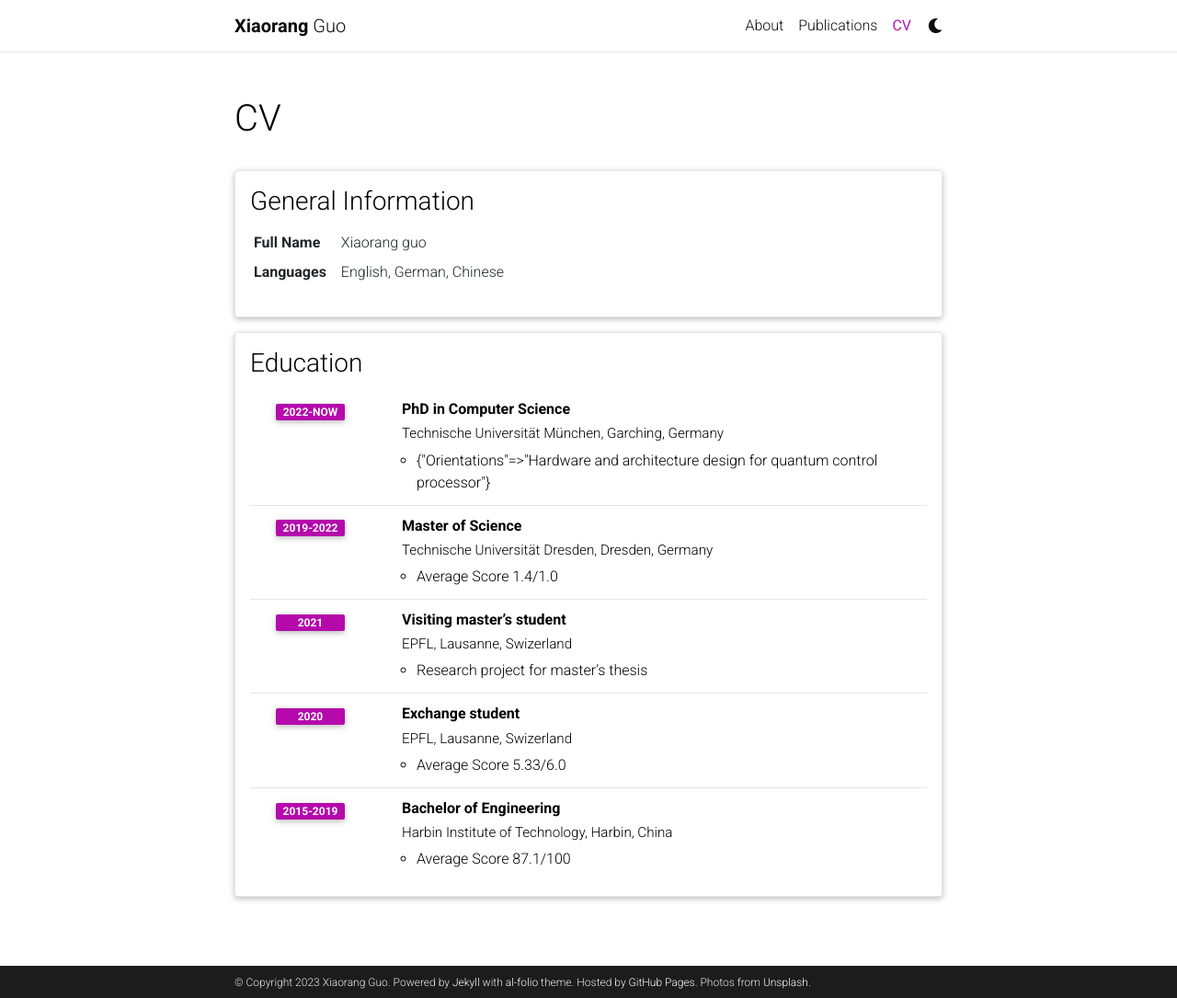
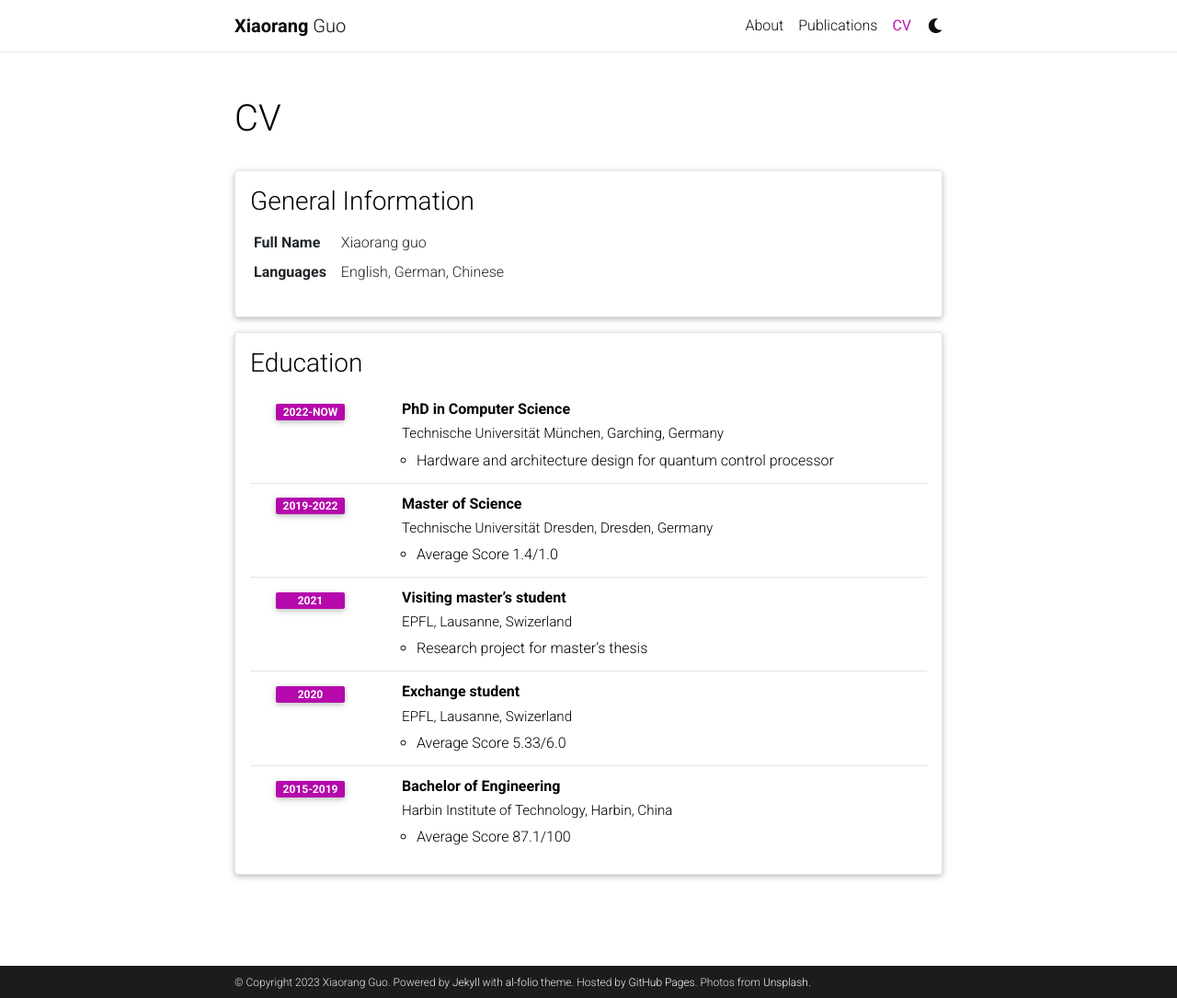
Before and after one commit to xiguo1030/xiguo1030.github.io, a Jekyll site: the page built from _pages/cv.md, in a window 1280 px wide and 1085 px high. Shown: the whole window at 92% size. Built offline with Jekyll 4.4.1, drawn with Linux system fonts in a browser that asks for light colours; comment, search, counter and statistics services are not loaded; a style sheet for code colours, icons or effects is not loaded; some of the changed lines change nothing that is shown.

Commit message:
update CV

```diff
--- a/_data/cv.yml
+++ b/_data/cv.yml
@@ -13,7 +13,7 @@
       institution: Technische Universität München, Garching, Germany
       year: 2022-now
       description:
-        - Orientations: Hardware and architecture design for quantum control processor
+        - Hardware and architecture design for quantum control processor
     - title: Master of Science
       institution: Technische Universität Dresden, Dresden, Germany
       year: 2019-2022
```
